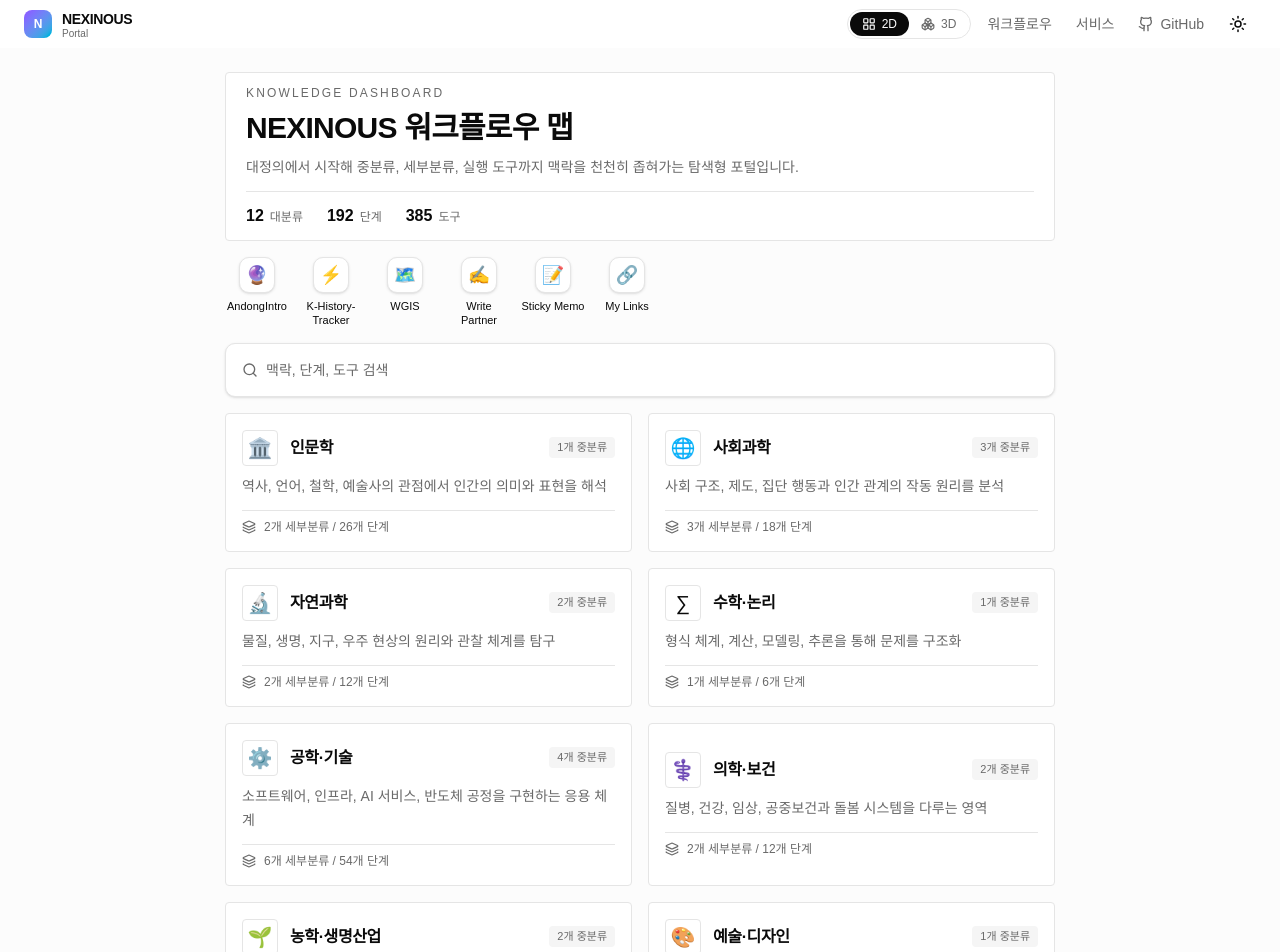
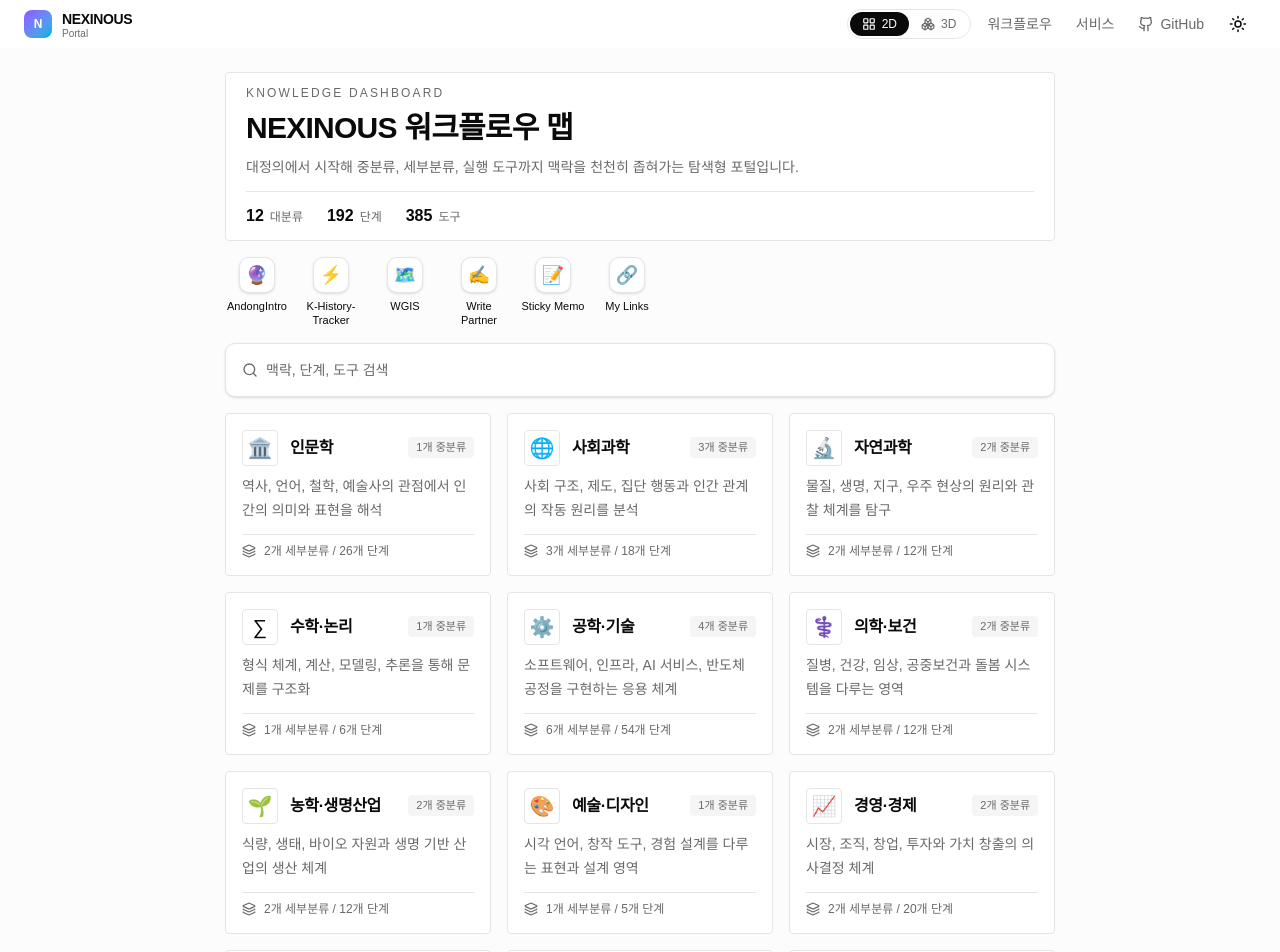
Before and after one commit to withAIcolleague/guidepage, a Next.js app: page / in a window 1280 px wide. Shown: the top 952 px of the page. Built offline with nearby package versions, Linux system fonts and the light colour scheme.

Commit message:
feat: add lg:grid-cols-3 for quick-links-section layout
Expanded grid layout for larger screens

Co-authored-by: withAIcolleague <197693524+withAIcolleague@users.noreply.github.com>

```diff
--- a/src/components/quick-links-section.tsx
+++ b/src/components/quick-links-section.tsx
@@ -339,7 +339,7 @@
         )}
 
         {!activeCategory ? (
-          <div className="mt-4 grid gap-4 sm:grid-cols-2">
+          <div className="mt-4 grid gap-4 sm:grid-cols-2 lg:grid-cols-3">
             {workflowCategories.map((category) => {
               const chains = chainsForCategory(category);
               const readySections = sectionsWithChains(category);
```
